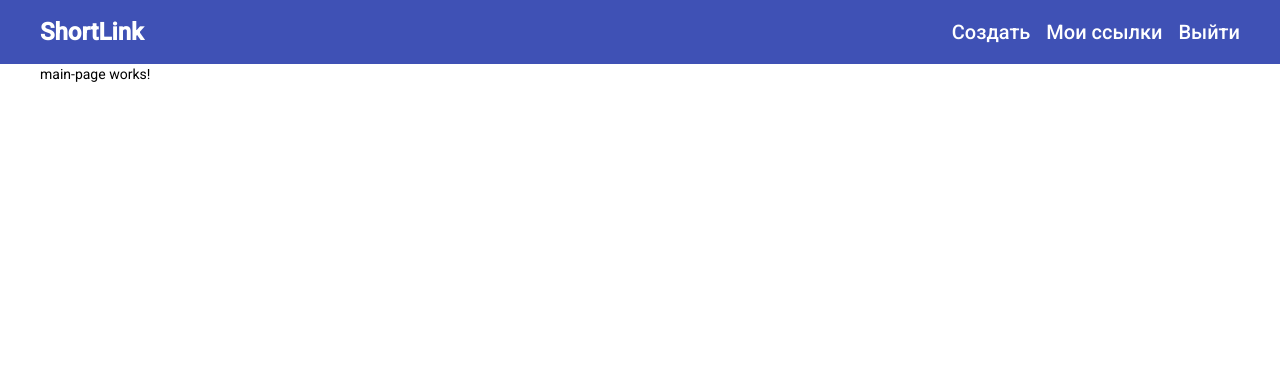
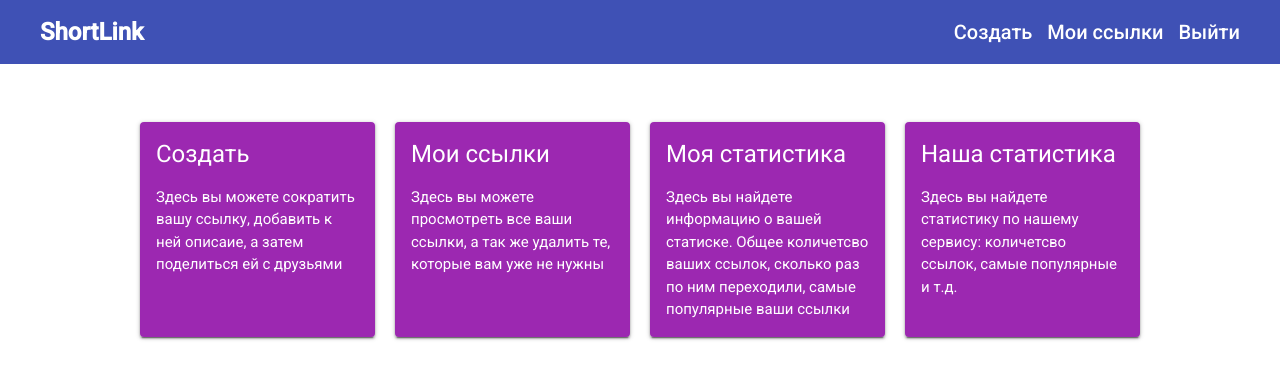
Before and after one commit to fizik003/short-link, an Angular app in the folder frontend/: page /main in a window 1280 px wide. Shown: the top 378 px of the page. Built offline with nearby package versions, Linux system fonts and the light colour scheme; sample sign-in values are in the browser's storage.

Commit message:
feat: add materialize to projecr

```diff
--- a/frontend/package.json
+++ b/frontend/package.json
@@ -21,6 +21,7 @@
     "@angular/platform-browser": "~11.0.3",
     "@angular/platform-browser-dynamic": "~11.0.3",
     "@angular/router": "~11.0.3",
+    "materialize-css": "^1.0.0-rc.2",
     "rxjs": "~6.6.0",
     "tslib": "^2.0.0",
     "zone.js": "~0.10.2"
--- a/frontend/src/app/pages/main-page/main-page.component.html
+++ b/frontend/src/app/pages/main-page/main-page.component.html
@@ -1 +1,12 @@
-<p>main-page works!</p>
+<div class="main-page__wrapper">
+  <div class="main-page__main-cards">
+    <div class="card" *ngFor="let card of mainCards">
+      <a [routerLink]="card.to"
+        ><mat-card>
+          <p class="card__title mat-h1">{{ card.title }}</p>
+          <span class="card__discription">{{ card.desc }}</span>
+        </mat-card></a
+      >
+    </div>
+  </div>
+</div>
--- a/frontend/src/app/pages/main-page/main-page.component.scss
+++ b/frontend/src/app/pages/main-page/main-page.component.scss
@@ -0,0 +1,28 @@
+.main-page {
+  &__wrapper {
+    padding: 50px 100px;
+  }
+
+  &__main-cards {
+    display: grid;
+    grid-template-columns: 1fr 1fr 1fr 1fr;
+    column-gap: 20px;
+  }
+}
+
+.mat-card {
+  background-color: #9c28b1;
+  // height: 100px;
+  flex-direction: column;
+  height: 100%;
+
+  .card {
+    &__title {
+      color: #ffffff;
+    }
+
+    &__discription {
+      color: #ffffff;
+    }
+  }
+}
--- a/frontend/src/app/pages/main-page/main-page.component.ts
+++ b/frontend/src/app/pages/main-page/main-page.component.ts
@@ -3,13 +3,37 @@ import { Component, OnInit } from '@angular/core';
 @Component({
   selector: 'app-main-page',
   templateUrl: './main-page.component.html',
-  styleUrls: ['./main-page.component.scss']
+  styleUrls: ['./main-page.component.scss'],
 })
 export class MainPageComponent implements OnInit {
+  mainCards = [
+    {
+      title: 'Создать',
+      desc:
+        'Здесь вы можете сократить вашу ссылку, добавить к ней описаие, а затем поделиться ей с друзьями',
+      to: '/link/create',
+    },
+    {
+      title: 'Мои ссылки',
+      desc:
+        'Здесь вы можете просмотреть все ваши ссылки, а так же удалить те, которые вам уже не нужны',
+      to: '/mylinks',
+    },
+    {
+      title: 'Моя статистика',
+      desc:
+        'Здесь вы найдете информацию о вашей статиске. Общее количетсво ваших ссылок, сколько раз по ним переходили, самые популярные ваши ссылки',
+      to: '/my-stat',
+    },
+    {
+      title: 'Наша статистика',
+      desc:
+        'Здесь вы найдете статистику по нашему сервису: количетсво ссылок, самые популярные и т.д.',
+      to: '/our-stat',
+    },
+  ];
 
-  constructor() { }
+  constructor() {}
 
-  ngOnInit(): void {
-  }
-
+  ngOnInit(): void {}
 }
--- a/frontend/src/main.ts
+++ b/frontend/src/main.ts
@@ -3,10 +3,12 @@ import { platformBrowserDynamic } from '@angular/platform-browser-dynamic';
 
 import { AppModule } from './app/app.module';
 import { environment } from './environments/environment';
+import 'materialize-css/dist/js/materialize.js';
 
 if (environment.production) {
   enableProdMode();
 }
 
-platformBrowserDynamic().bootstrapModule(AppModule)
-  .catch(err => console.error(err));
+platformBrowserDynamic()
+  .bootstrapModule(AppModule)
+  .catch((err) => console.error(err));
--- a/frontend/src/styles.scss
+++ b/frontend/src/styles.scss
@@ -1,5 +1,5 @@
 /* You can add global styles to this file, and also import other style files */
-
+@import "~materialize-css/dist/css/materialize.min.css";
 html,
 body {
   height: 100%;
```
Also changed, not shown: 1 other file (tests, documents, lock files or other folders).
